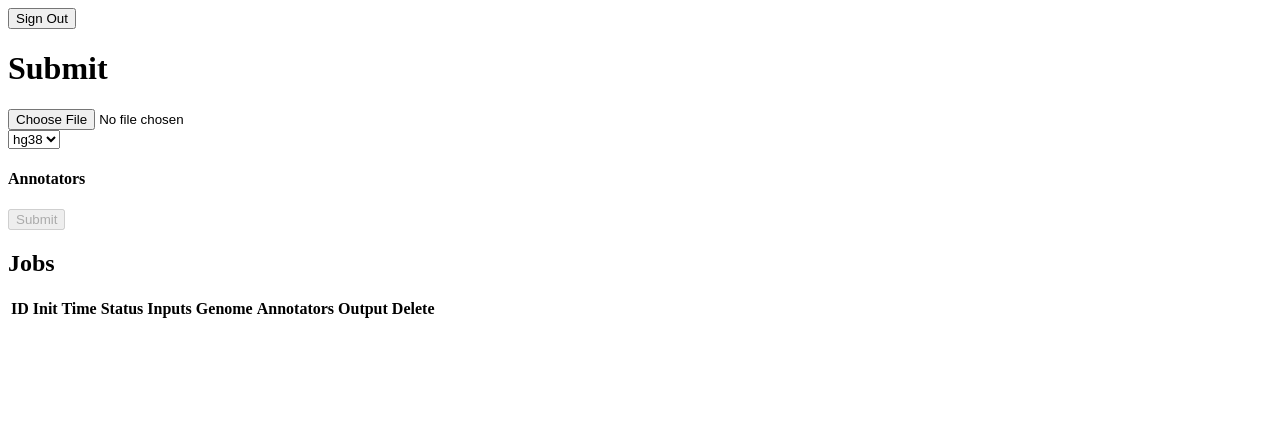
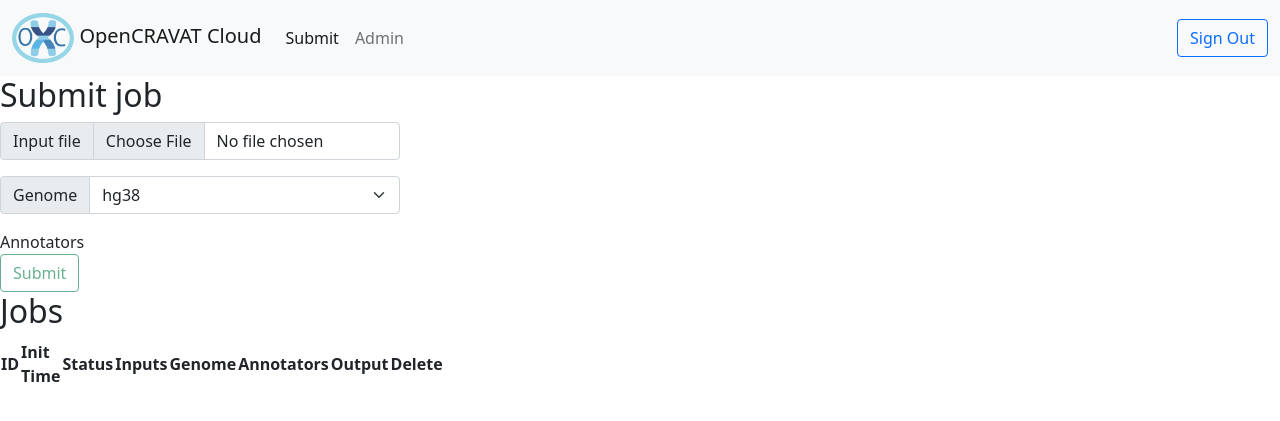
Before and after one commit to KarchinLab/open-cravat-cloudqueue, a Flask app: template app-engine/templates/submit.html in a window 1280 px wide. Shown: the top 421 px of the page. Run offline with Flask 2, Linux system fonts and the light colour scheme; the template is opened without the code that fills it, so the values that code supplies are empty; some libraries are stand-ins or nearby versions.

Commit message:
start using bootstrap in submit

```diff
--- a/app-engine/static/submit.js
+++ b/app-engine/static/submit.js
@@ -1,9 +1,37 @@
 async function main() {
     console.log(firebase.auth().currentUser.email);
+    $('#username').text(firebase.auth().currentUser.email);
     document.querySelector('#submit').disabled=null;
     loadAnnotators();
     loadJobs();
 };
+
+// async function loadAnnotators () {
+//     const instanceRef = firebase.firestore()
+//         .collection('environment')
+//         .doc('annotators');
+//     const instance = await instanceRef.get();
+//     const container = document.querySelector('#annotators');
+//     while (container.firstChild) container.removeChile(container.firstChild)
+//     const ol = document.createElement('ol');
+//     container.appendChild(ol);
+//     ol.style['list-style-type'] = 'none';
+//     for (let annotator of instance.data().annotators) {
+//         let li = document.createElement('li');
+//         ol.appendChild(li);
+//         let cb = document.createElement('input');
+//         li.appendChild(cb);
+//         cb.type = 'checkbox';
+//         let cbid = `${annotator}-cb`;
+//         cb.value = annotator;
+//         cb.classList.add('annot-cb');
+//         cb.id = cbid;
+//         let label = document.createElement('label');
+//         li.appendChild(label);
+//         label.htmlFor = cbid;
+//         label.innerText = annotator;
+//     }
+// }
 
 async function loadAnnotators () {
     const instanceRef = firebase.firestore()
@@ -11,22 +39,27 @@ async function loadAnnotators () {
         .doc('annotators');
     const instance = await instanceRef.get();
     const container = document.querySelector('#annotators');
-    while (container.firstChild) container.removeChile(container.firstChild)
-    const ol = document.createElement('ol');
-    container.appendChild(ol);
-    ol.style['list-style-type'] = 'none';
-    for (let annotator of instance.data().annotators) {
-        let li = document.createElement('li');
-        ol.appendChild(li);
+    while (container.firstChild) container.removeChild(container.firstChild)
+    // const ol = document.createElement('ol');
+    // container.appendChild(ol);
+    // ol.style['list-style-type'] = 'none';
+    let annotators = instance.data().annotators;
+    annotators = annotators.concat(['fake1','fake2','fake3']);
+    for (let annotator of annotators) {
+        let bsCb = document.createElement('div');
+        container.appendChild(bsCb);
+        bsCb.classList.add('form-check');
         let cb = document.createElement('input');
-        li.appendChild(cb);
+        bsCb.appendChild(cb);
         cb.type = 'checkbox';
         let cbid = `${annotator}-cb`;
+        cb.id = cbid;
         cb.value = annotator;
         cb.classList.add('annot-cb');
-        cb.id = cbid;
+        cb.classList.add('form-check-input')
         let label = document.createElement('label');
-        li.appendChild(label);
+        bsCb.appendChild(label);
+        label.classList.add('form-check-label');
         label.htmlFor = cbid;
         label.innerText = annotator;
     }
--- a/app-engine/templates/submit.html
+++ b/app-engine/templates/submit.html
@@ -15,19 +16,54 @@
     <script defer src="static/submit.js"></script>
     <!-- jQuery -->
     <script src="https://code.jquery.com/jquery-3.5.1.min.js" integrity="sha256-9/aliU8dGd2tb6OSsuzixeV4y/faTqgFtohetphbbj0=" crossorigin="anonymous"></script>
+
+    <!-- bootstrap -->
+    <link href="https://cdn.jsdelivr.net/npm/bootstrap@5.0.0-beta1/dist/css/bootstrap.min.css" rel="stylesheet" integrity="sha384-giJF6kkoqNQ00vy+HMDP7azOuL0xtbfIcaT9wjKHr8RbDVddVHyTfAAsrekwKmP1" crossorigin="anonymous">
+
   </head>
   <body>
-    <button id="logout" onClick="firebase.auth().signOut();">Sign Out</button>
-    <h1>Submit</h1>
-    <input type="file" id="inputfile">
-    <br/>
-    <select id="genome">
-      <option value="hg38">hg38</option>
-      <option value="hg19">hg19</option>
-    </select>
-    <h4>Annotators</h4>
-    <div id="annotators"></div>
-    <button id="submit" onClick="submit();" disabled>Submit</button>
+    <nav class="navbar navbar-expand-lg navbar-light bg-light">
+      <div class="container-fluid">
+        <span class="navbar-brand">
+          <img src="static/img/logo.png" height="50">
+          OpenCRAVAT Cloud
+        </span>
+        <button class="navbar-toggler" type="button" data-bs-toggle="collapse" data-bs-target="#navbarSupportedContent" aria-controls="navbarSupportedContent" aria-expanded="false" aria-label="Toggle navigation">
+          <span class="navbar-toggler-icon">sadafsda</span>
+        </button>
+        <div class="collapse navbar-collapse" id="navbarSupportedContent">
+          <ul class="navbar-nav me-auto mb-2 mb-lg-0">
+            <li class="nav-item">
+              <a class="nav-link active" aria-current="page" href="/submit">Submit</a>
+            </li>
+            <li class="nav-item">
+              <a class="nav-link" href="/admin">Admin</a>
+            </li>
+          </ul>
+          <span id="username" class="navbar-text"></span>
+          <form class="d-flex">
+            <button id="logout" class="btn btn-outline-primary" onClick="firebase.auth().signOut();">Sign Out</button>
+          </form>
+        </div>
+      </div>
+    </nav>
+    <form style="width:400px;">
+      <h2>Submit job</h2>
+      <div class="input-group mb-3">
+        <label for="inputfile" class="input-group-text">Input file</label>
+        <input type="file" id="inputfile" class="form-control">
+      </div>
+      <div class="input-group mb-3">
+        <span class="input-group-text">Genome</span>
+        <select id="genome" class="form-select">
+          <option value="hg38">hg38</option>
+          <option value="hg19">hg19</option>
+        </select>
+      </div>
+      <label class="form-label">Annotators</h4>
+      <div id="annotators"></div>
+      <button id="submit" onClick="submit();" disabled class="btn btn-outline-success">Submit</button>
+    </form>
     <h2>Jobs</h2>
     <table id="jobstable">
       <thead>
```
Also changed, not shown: other parts of app-engine/templates/submit.html (+4 -0 lines), app-engine/img/logo.png (added), app-engine/static/img/logo.png (added).
